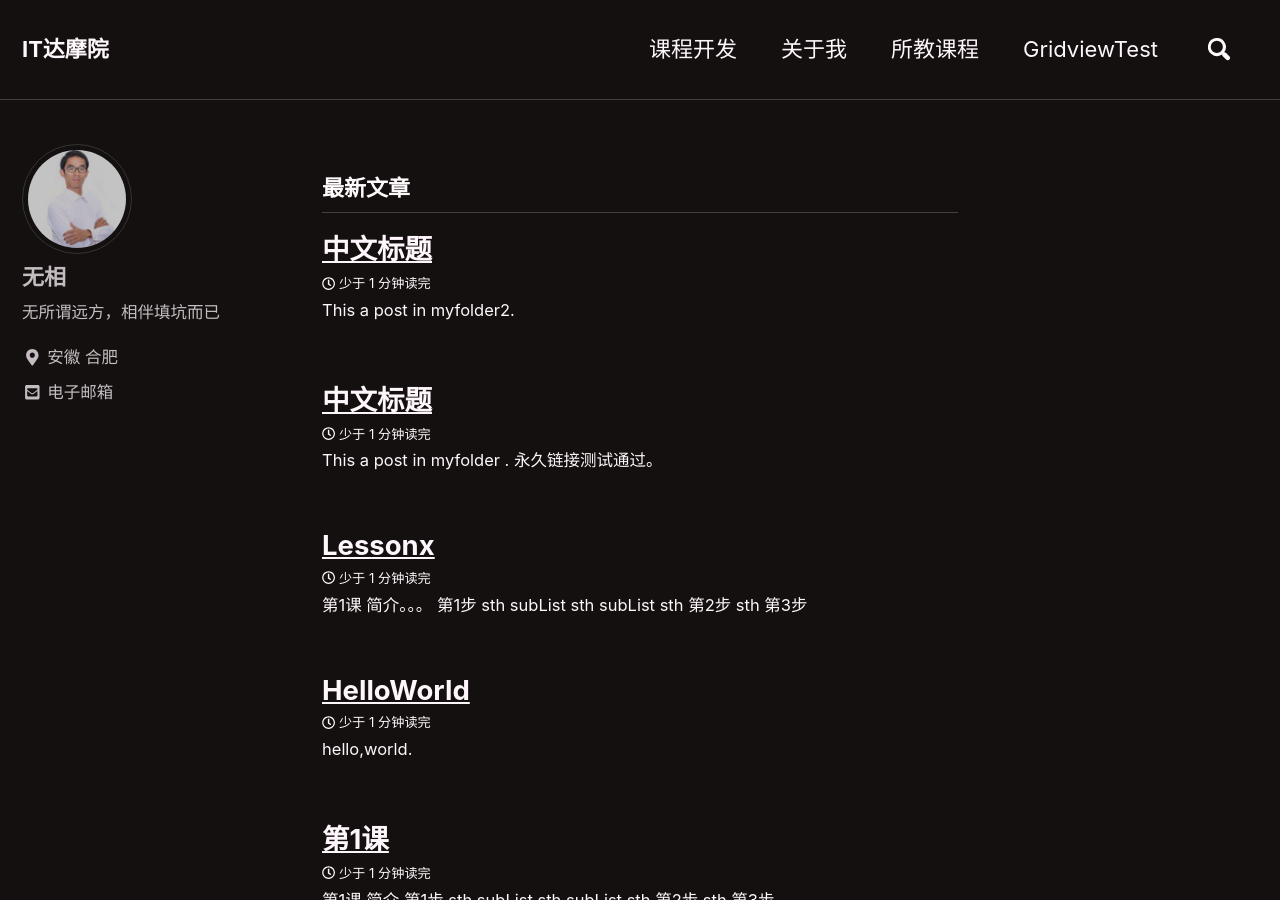
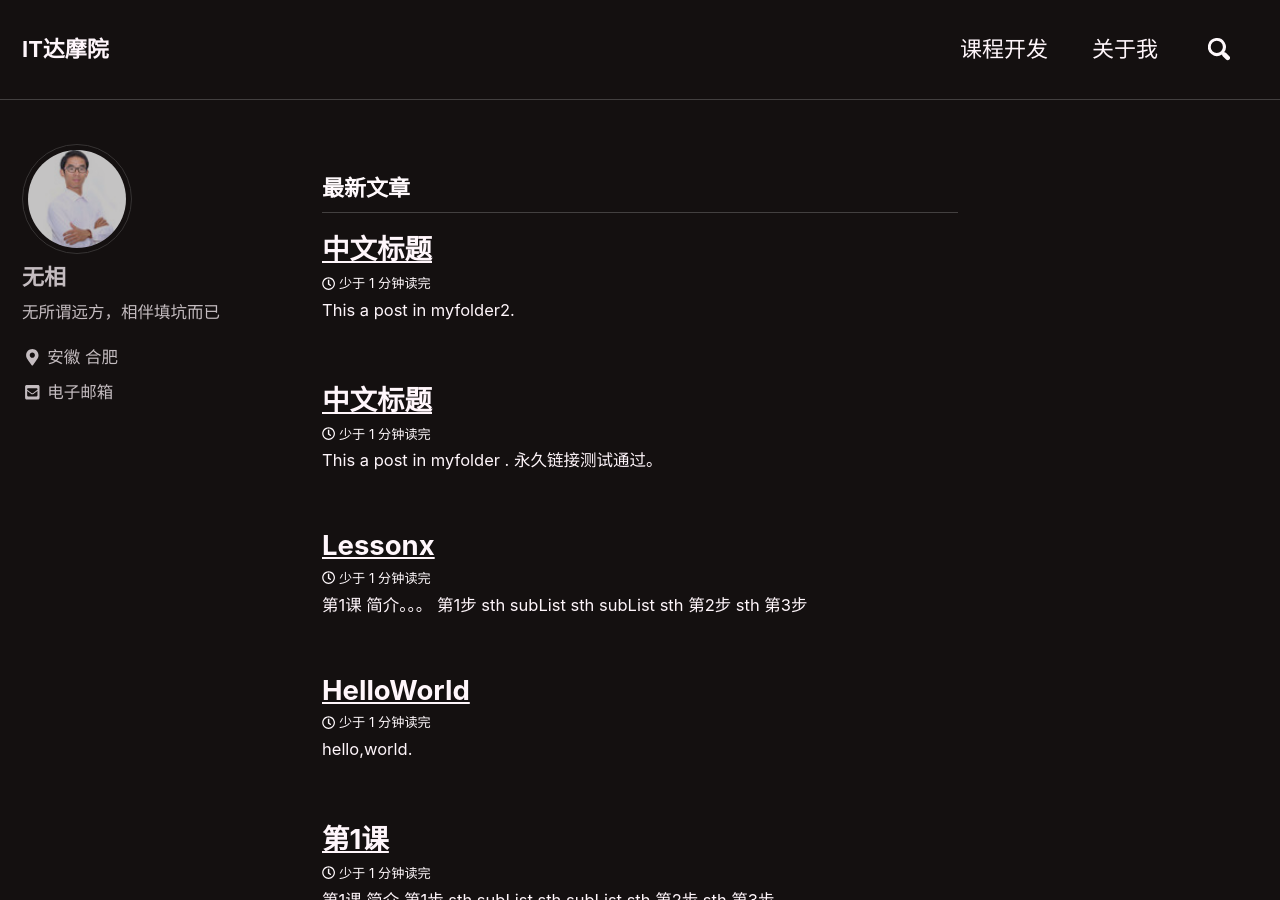
Before and after one commit to xinfengwu/goshinh.github.io-jekll-, a Jekyll site: the page built from index.html, in a window 1280 px wide and 900 px high. Built offline with Jekyll 4.4.1, drawn with Linux system fonts in a browser that asks for light colours; nearby versions of some CDN libraries; the list of posts is cut into pages by our own code.

Commit message:
Update navigation.yml

```diff
--- a/_data/navigation.yml
+++ b/_data/navigation.yml
@@ -4,10 +4,6 @@ main:
     url: /courses-development/
   - title: "关于我"
     url: /aboutme/
-  - title: "所教课程"
-    url: /courses/
-  - title: "GridviewTest"
-    url: /gridview/
 
   #- title: "Quick-Start Guide"
   #  url: https://mmistakes.github.io/minimal-mistakes/docs/quick-start-guide/
```
